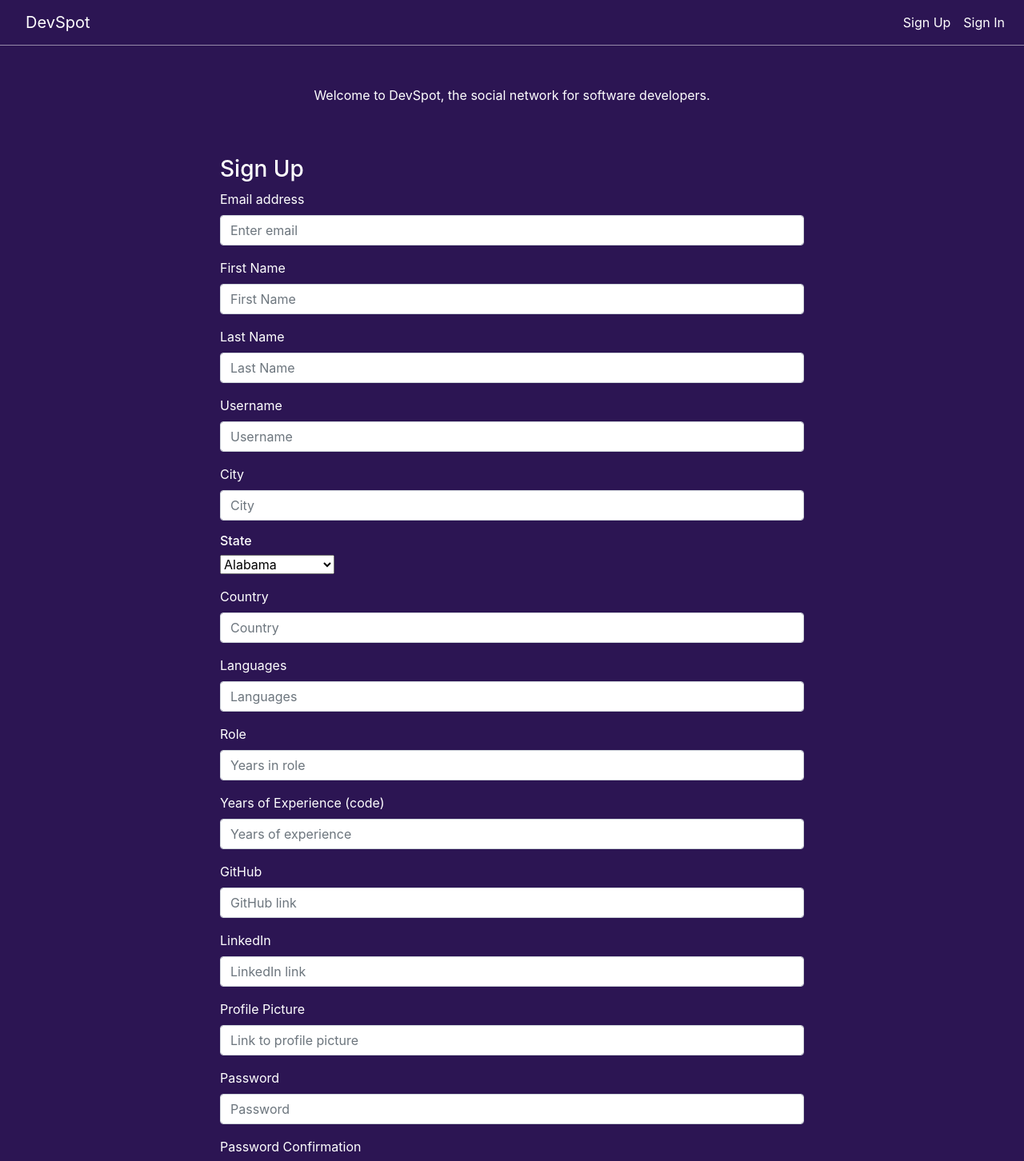
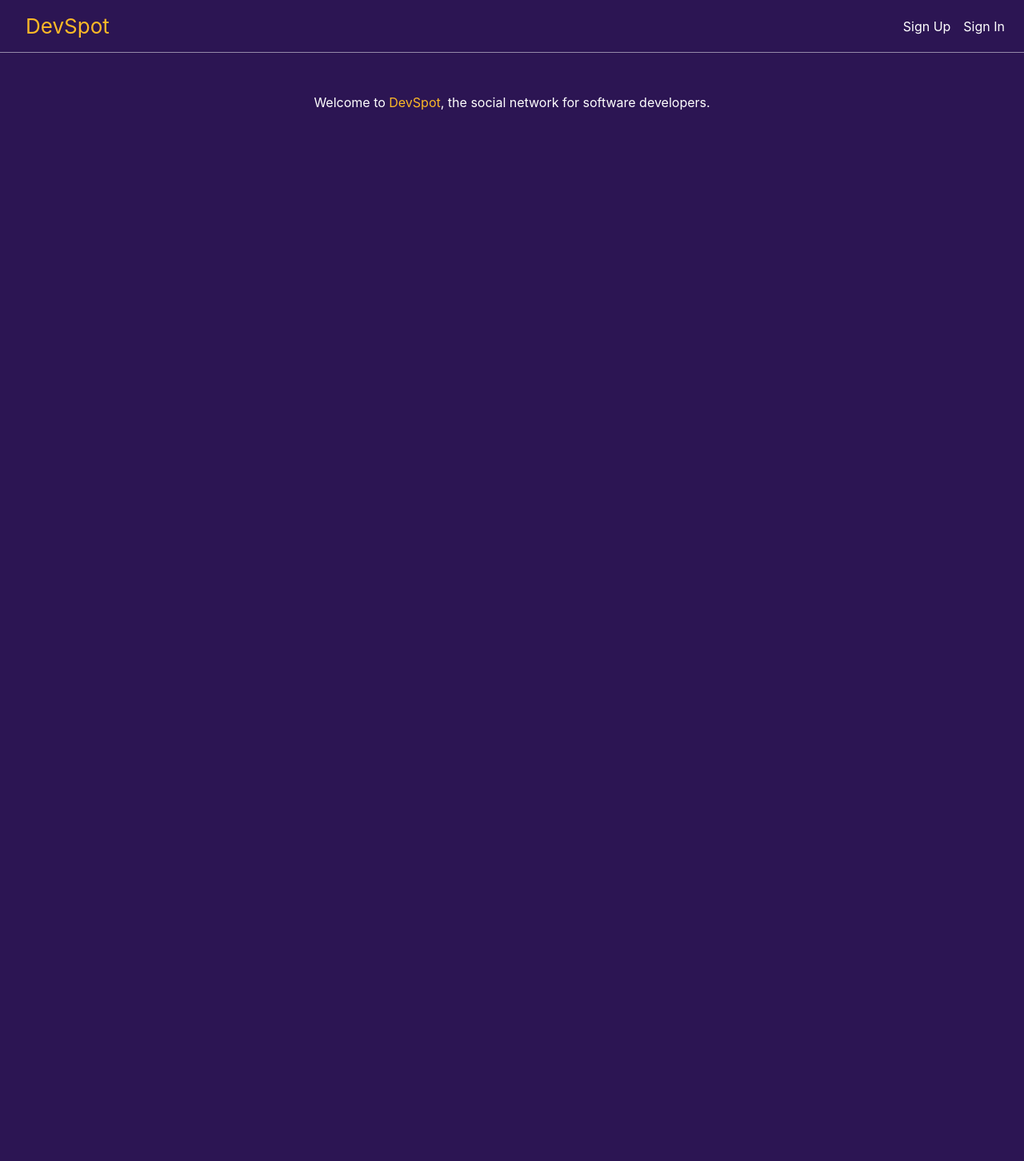
Before and after one commit to Team-StuckOverflow/devspot-client, a React app: page /#/ in a window 1280 px wide. Shown: the top 1452 px of the page at 80% size. After the commit the page ends 916 px from the top, so only its background shows below. Built offline with nearby package versions, Linux system fonts and the light colour scheme.

Commit message:
Add a lot of styling
Gold highlights, active link color, etc.
Improve UX/UI for forms

```diff
--- a/src/components/App/App.js
+++ b/src/components/App/App.js
@@ -58,8 +58,7 @@ class App extends Component {
         <main className="container">
           <Route exact path='/' render={() => (
             <React.Fragment>
-              <p style={{ textAlign: 'center', marginTop: '50px' }}>Welcome to DevSpot, the social network for software developers.</p>
-              <SignUp msgAlert={this.msgAlert} setUser={this.setUser} />
+              <p style={{ textAlign: 'center', marginTop: '50px' }}>Welcome to <span style={{ color: '#FDB927' }}>DevSpot</span>, the social network for software developers.</p>
             </React.Fragment>
           )} />
 
@@ -93,7 +92,7 @@ class App extends Component {
 
           <AuthenticatedRoute exact path='/posts' user={user} render={() => (
             <React.Fragment>
-              <h2 className='mt-4' style={{ textAlign: 'center' }}>Live Feed</h2>
+              <h3 className='mt-5' style={{ textAlign: 'center' }}>Live Feed</h3>
               <PostCreate setPosts={this.setPosts} user={user}/>
               <Posts posts={posts} setPosts={this.setPosts} user={user}/>
             </React.Fragment>
--- a/src/components/ChangePassword/ChangePassword.js
+++ b/src/components/ChangePassword/ChangePassword.js
@@ -49,7 +49,7 @@ class ChangePassword extends Component {
     return (
       <div className="row">
         <div className="col-sm-10 col-md-8 mx-auto mt-5">
-          <h3>Change Password</h3>
+          <h3 className='mb-4' style={{ textAlign: 'center' }}>Change Password</h3>
           <Form onSubmit={this.onChangePassword}>
             <Form.Group controlId="oldPassword">
               <Form.Label>Old password</Form.Label>
--- a/src/components/Header/Header.js
+++ b/src/components/Header/Header.js
@@ -5,18 +5,18 @@ import Navbar from 'react-bootstrap/Navbar'
 
 const authenticatedOptions = (
   <Fragment>
-    <Nav.Link className='navbar' href='#posts'>Show Posts</Nav.Link>
-    <Nav.Link className='navbar' href="#users">Users</Nav.Link>
-    <Nav.Link className='navbar' href='#user-info'>Edit Profile</Nav.Link>
-    <Nav.Link className='navbar' href="#change-password">Change Password</Nav.Link>
-    <Nav.Link className='navbar' href="#sign-out">Sign Out</Nav.Link>
+    <Nav.Link className='navbar' href='#posts' activeClassName="active">Show Posts</Nav.Link>
+    <Nav.Link className='navbar' href="#users" activeClassName="active">Users</Nav.Link>
+    <Nav.Link className='navbar' href='#user-info' activeClassName="active">Edit Profile</Nav.Link>
+    <Nav.Link className='navbar' href="#change-password" activeClassName="active">Change Password</Nav.Link>
+    <Nav.Link className='navbar' href="#sign-out" activeClassName="active">Sign Out</Nav.Link>
   </Fragment>
 )
 
 const unauthenticatedOptions = (
   <Fragment>
-    <Nav.Link className='navbar' href="#sign-up">Sign Up</Nav.Link>
-    <Nav.Link className='navbar' href="#sign-in">Sign In</Nav.Link>
+    <Nav.Link className='navbar' href="#sign-up" activeClassName="active">Sign Up</Nav.Link>
+    <Nav.Link className='navbar' href="#sign-in" activeClassName="active">Sign In</Nav.Link>
   </Fragment>
 )
 
@@ -31,8 +31,8 @@ const unauthenticatedOptions = (
 // }
 
 const Header = ({ user }) => (
-  <Navbar sticky='top' variant='dark' className='navbarBorder' expand="md">
-    <Navbar.Brand className='navbar' href="#">
+  <Navbar variant='dark' className='navbarBorder' expand="xl">
+    <Navbar.Brand className='navbar navbar-title' href="#posts">
       DevSpot
     </Navbar.Brand>
     <Navbar.Toggle aria-controls="basic-navbar-nav" />
--- a/src/components/PostCreate/PostCreate.js
+++ b/src/components/PostCreate/PostCreate.js
@@ -103,7 +103,7 @@ class PostCreate extends Component {
             </Link >
           </Col>
           <Col>
-            <form onSubmit={handleSubmit}>
+            <form className='tweetForm' onSubmit={handleSubmit}>
               <input
                 style={tweetBoxStyling}
                 className='tweetBox'
@@ -116,7 +116,7 @@ class PostCreate extends Component {
                 /* Add a change event handler, that will updated our post's state */
                 onChange={handleChange}
               />
-              <br /><Button variant="primary" type='submit'>Tweet</Button>
+              <br /><Button className="tweetButton" variant="primary" type='submit'>Tweet</Button>
               {/* Link the cancel button to the home page route */}
             </form>
           </Col>
--- a/src/components/Posts/Posts.js
+++ b/src/components/Posts/Posts.js
@@ -89,7 +89,9 @@ class Posts extends Component {
           <Row>
             <Col xs={2}>
               <Link to={`/users/${post.owner._id}`}>
-                <Image roundedCircle src={post.owner.proPic} width='75' alt="proPic"/>
+                <div className='proPicContainer'>
+                  <Image className='proPic' src={post.owner.proPic} alt="proPic"/>
+                </div>
               </Link>
             </Col>
             <Col>
--- a/src/components/Posts/UserPosts.js
+++ b/src/components/Posts/UserPosts.js
@@ -77,7 +77,7 @@ class UserPosts extends Component {
     const { handleClose, handleShow, handleChange, onEditPost, onDeletePost } = this
     const { editedPost } = this.state
     const postsStyling = {
-      border: '1px solid gray',
+      border: '1px solid rgba(255, 255, 255, 0.5)',
       width: '100%',
       color: 'white'
     }
@@ -88,7 +88,9 @@ class UserPosts extends Component {
           ? <Container style={postsStyling} className='post-hover pb-5'>
             <Row>
               <Col xs={2}>
-                <Image src={post.owner.proPic} width='75' alt="proPic" roundedCircle />
+                <div className='proPicContainer'>
+                  <Image className='proPic' src={post.owner.proPic} alt="proPic"/>
+                </div>
               </Col>
               <Col>
                 <div style={{ display: 'inline-block' }}><span style={{ fontWeight: 'Bold' }}>{post.owner.firstName} {post.owner.lastName}</span> <span className='username' style={{ color: 'grey' }}>@{post.owner.username}</span></div>
@@ -116,7 +118,7 @@ class UserPosts extends Component {
 
     return (
       <div style={{ color: 'white' }}>
-        <h2 style={{ textAlign: 'center' }}>Live Feed</h2>
+        <h3 style={{ textAlign: 'center' }}>Live Feed</h3>
         {posts}
         <Modal centered show={this.state.show} onHide={handleClose}>
           <Modal.Header closeButton>
--- a/src/components/SignIn/SignIn.js
+++ b/src/components/SignIn/SignIn.js
@@ -50,7 +50,7 @@ class SignIn extends Component {
     return (
       <div className="row">
         <div className="col-sm-10 col-md-8 mx-auto mt-5">
-          <h3>Sign In</h3>
+          <h3 className='mb-4' style={{ textAlign: 'center' }}>Sign In</h3>
           <Form onSubmit={this.onSignIn}>
             <Form.Group controlId="email">
               <Form.Label>Email address</Form.Label>
--- a/src/components/Update/UpdateProfile.js
+++ b/src/components/Update/UpdateProfile.js
@@ -83,10 +83,11 @@ class UpdateProfile extends Component {
     }
 
     return (
-      <div>
-        <h2>Edit Profile</h2>
       <div className="row">
         <div className="col-sm-10 col-md-8 mx-auto mt-5">
+          <h3 className='mb-4' style={{ textAlign: 'center' }}>Update Profile</h3>
+          <div className="row">
+            <div className="col-sm-10 col-md-8 mx-auto">
               <Form onSubmit={handleSubmit}>
 
                 <Form.Group controlId="firstName">
@@ -276,6 +277,7 @@ class UpdateProfile extends Component {
             </div>
           </div>
         </div>
+      </div>
     )
   }
 }
--- a/src/components/Users/User.js
+++ b/src/components/Users/User.js
@@ -43,9 +43,8 @@ class User extends Component {
   render () {
     const { user } = this.state
 
-    console.log()
     return (
-      <div className="container" style={profile}>
+      <div className="container mt-5" style={profile}>
         <div className="row">
           <div className="col-1">
             <Image src={user.proPic} width="100" height="100" roundedCircle/>
@@ -59,8 +58,8 @@ class User extends Component {
             <h6>Current Position: {user.role}</h6>
             <h6>Years of Experience: {user.yearsOfExp}</h6>
             <h6>City: {user.city}</h6>
-            <a style={link} href={user.linkedIn} target="blank">LinkedIn</a>
-            <a style={link} href={user.gitHub} target="blank">GitHub</a>
+            <a style={link} href={user.linkedIn} target='_blank' rel='noopener noreferrer'>LinkedIn</a>
+            <a style={link} href={user.gitHub} target="_blank" rel='noopener noreferrer'>GitHub</a>
           </div>
         </div>
         <UserPosts style={newsFeed} user={this.props.user} userId={user._id} />
--- a/src/components/Users/Users.js
+++ b/src/components/Users/Users.js
@@ -51,7 +51,7 @@ class Users extends Component {
 
     return (
       <div>
-        <h5>Users</h5>
+        <h3 style={{ textAlign: 'center' }} className='mt-5 mb-4'>Users</h3>
         <div style={userCard} className="container">
           <div style={userCard} className="row">
             {users}
--- a/src/components/shared/SignUpForm.js
+++ b/src/components/shared/SignUpForm.js
@@ -5,7 +5,7 @@ import Button from 'react-bootstrap/Button'
 const SignUpForm = ({ handleChange, cancelPath, email, password, passwordConfirmation, firstName, lastName, username, city, state, languages, role, yearsOfExp, gitHub, linkedIn, proPic, country, handleSubmit }) => (
   <div className="row">
     <div className="col-sm-10 col-md-8 mx-auto mt-5">
-      <h3>Sign Up</h3>
+      <h3 style={{ textAlign: 'center' }} className='mb-4'>Sign Up</h3>
       <Form onSubmit={handleSubmit}>
         <Form.Group controlId="email">
           <Form.Label>Email address</Form.Label>
@@ -68,7 +68,6 @@ const SignUpForm = ({ handleChange, cancelPath, email, password, passwordConfirm
         </Form.Group>
 
         <Form.Group controlId="state">
-          <h6>State</h6>
           <select title="US States" value={state} onChange={handleChange}
             name="state"
             required>
--- a/src/index.scss
+++ b/src/index.scss
@@ -8,6 +8,29 @@ main {
 
 body {
   background-color: #2C1553;
+}
+
+form {
+  width: 250px;
+  margin: 0 auto;
+}
+
+.proPicContainer {
+  display: inline-block;
+  position: relative;
+  width: 75px;
+  height: 75px;
+  overflow: hidden;
+  border-radius: 50%;
+}
+
+.proPic {
+  width: 100%;
+  height: 100%;
+}
+
+.tweetForm {
+  margin: 0;
 }
 
 .name {
@@ -50,18 +73,20 @@ body {
   margin: 10px;
 }
 
-// .tweetBox {
-//  padding-bottom: 10px;
-//  border-bottom: 8px solid var(--twitter-background);
-//  padding-right: 10px;
-// }
-
-.modal-content {
-  display: flex;
-  align-content: center;
-  justify: center;
+.active {
+  color: #FDB927 !important;
 }
 
-.modal-header {
-  text-align: center;
+.navbar-title {
+  color: #FDB927 !important;
+  font-size: 26px;
 }
+
+.navbar-text {
+  color: #FDB927 !important;
+}
+
+// .tweetButton {
+//   background-color: #FDB927;
+//   border-color: #FDB927;
+// }
```
Lines whose indentation alone changed are shown as unchanged.
